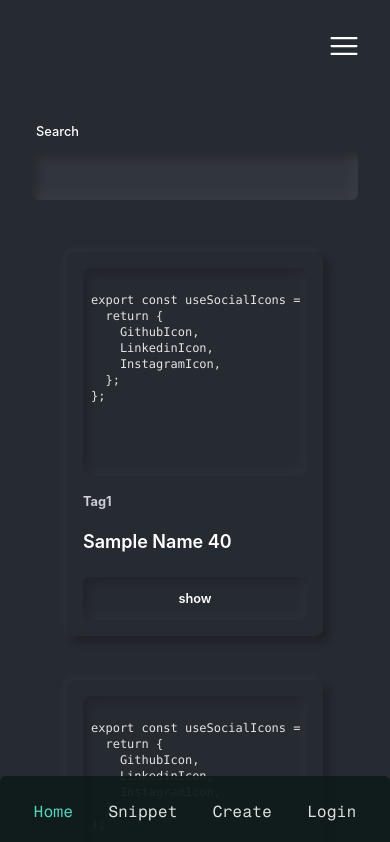
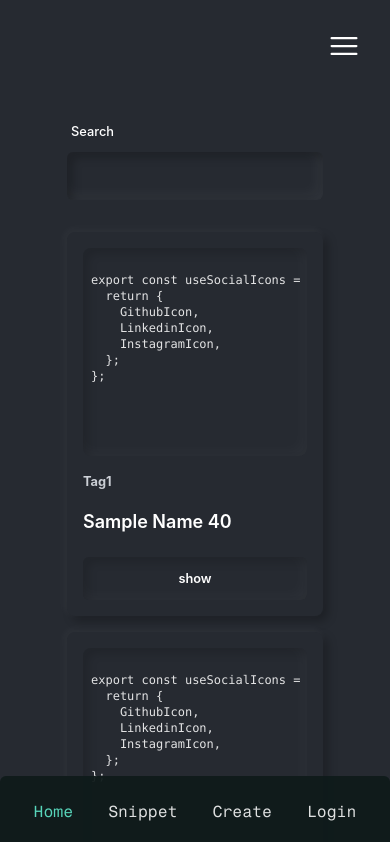
Before and after one commit to FlorianBx/Code-Vault, a Vue app: page / in a window 390 px wide. Shown: the top 842 px of the page. Built offline with nearby package versions, Linux system fonts and the light colour scheme.

Commit message:
fix responsive searchBar

```diff
--- a/package.json
+++ b/package.json
@@ -7,7 +7,7 @@
     "dev": "vite",
     "build": "vue-tsc && vite build",
     "preview": "vite preview",
-    "test": "vitest --environment jsdom --root src/",
+    "test": "vitest run --environment jsdom --root src/",
     "test:coverage": "vitest --environment jsdom --root src/ --coverage",
     "test:coverage++": "vitest --environment jsdom --root src/ --coverage --coverage.lines=80",
     "test:ui": "vitest --environment jsdom --root src/ --coverage.enabled=true --ui",
--- a/src/components/SearchBar/SearchBar.vue
+++ b/src/components/SearchBar/SearchBar.vue
@@ -3,14 +3,14 @@ import { searchQuery } from "../../composables/useFilter.ts";
 </script>
 
 <template>
-  <div class="mb-5 w-full lg:max-w-3xl md:max-w-lg px-8">
+  <div class="mb-4 w-64 sm:w-full lg:max-w-3xl sm:max-w-xl sm:px-8">
     <label
       for="search"
       class="block text-sm font-medium leading-6 ml-1 text-white"
       >Search</label
     >
     <div class="mt-2">
-      <div class="flex rounded-md bg-white/5 ring-0">
+      <div class="flex rounded-md bg-transparent ring-0">
         <input
           id="search"
           v-model="searchQuery"
--- a/src/views/HomeView/HomeView.vue
+++ b/src/views/HomeView/HomeView.vue
@@ -11,12 +11,12 @@ const { filteredSnippets } = useFilter(ref(datas));
 
 <template>
   <div class="sm:mt-10 w-full">
-    <div class="flex justify-center">
-      <SearchBar />
-    </div>
     <LayoutSlot>
+      <div class="flex justify-center w-full">
+        <SearchBar />
+      </div>
       <section
-        class="mt-8 grid grid-cols-1 sm:grid-cols-2 lg:grid-cols-3 gap-4 gap-y-11"
+        class="grid grid-cols-1 sm:grid-cols-2 lg:grid-cols-3 gap-4 gap-y-4"
       >
         <div v-for="snippet in filteredSnippets" :key="snippet.code">
           <CardSnippet
```
